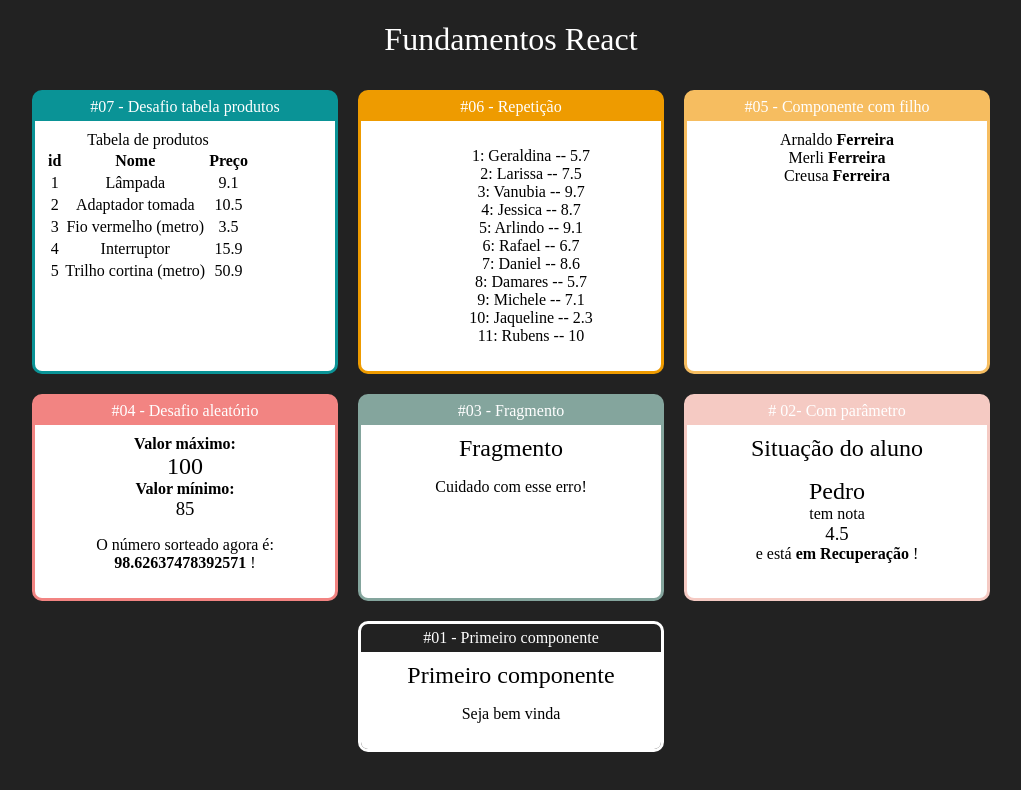
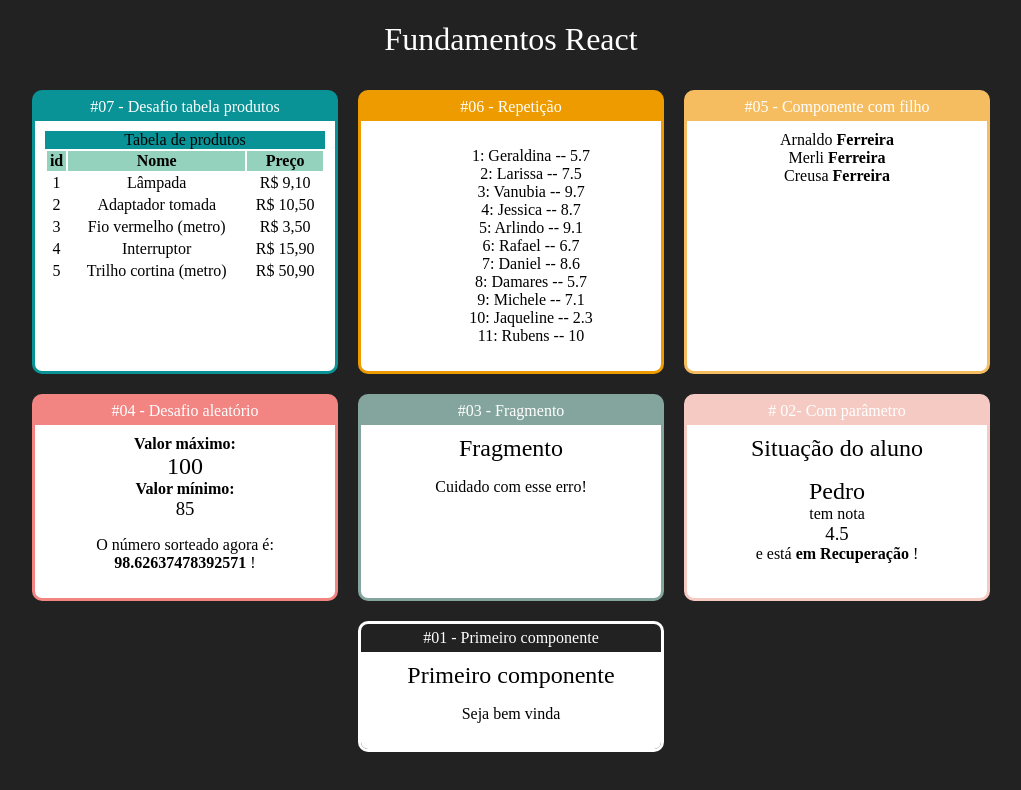
Before and after one commit to AndrezaNobrega/introducaoReact, a React (Create React App) app: page / in a window 1280 px wide. Shown: the top 790 px of the page, without its empty margins (129-1150 px from the left). Built offline with nearby package versions, Linux system fonts and the light colour scheme.

Commit message:
Desafio tabela

```diff
--- /dev/null
+++ b/src/components/repeticao/TabelaProdutos.css
@@ -0,0 +1,10 @@
+.TabelaProdutos caption{
+    background-color: #0a9396;
+}
+.TabelaProdutos th{
+    background-color: #94d2bd;
+}
+
+.TabelaProdutos table{
+    width: 100%;
+}
--- a/src/components/repeticao/TabelaProdutos.jsx
+++ b/src/components/repeticao/TabelaProdutos.jsx
@@ -1,11 +1,15 @@
 //criar uma tabela onde mostre os produtos
 // em suas devidas colunas
+import './TabelaProdutos.css'
 import React from "react";
 import produtos from "../../data/produtos";
+
+//to fixed, para programar apenas duas casas decimais
 
 export default props =>{
     const { products } = props;
     return (
+        <div className="TabelaProdutos">
             <table>
                 <caption>Tabela de produtos</caption>
                 <thead>
@@ -20,10 +24,11 @@ export default props =>{
                     <tr key={produtos.id}>
                     <td>{produtos.id}</td>
                     <td>{produtos.nome}</td>
-              <td>{produtos.preço}</td>
+                    <td>R$ {produtos.preço.toFixed(2).replace('.', ',')}</td>
                     </tr>
                 ))}
                 </tbody>
             </table>
+        </div>
     );
   }
```
Also changed, not shown: 1 other file (tests, documents, lock files or other folders). Lines whose indentation alone changed are shown as unchanged.
